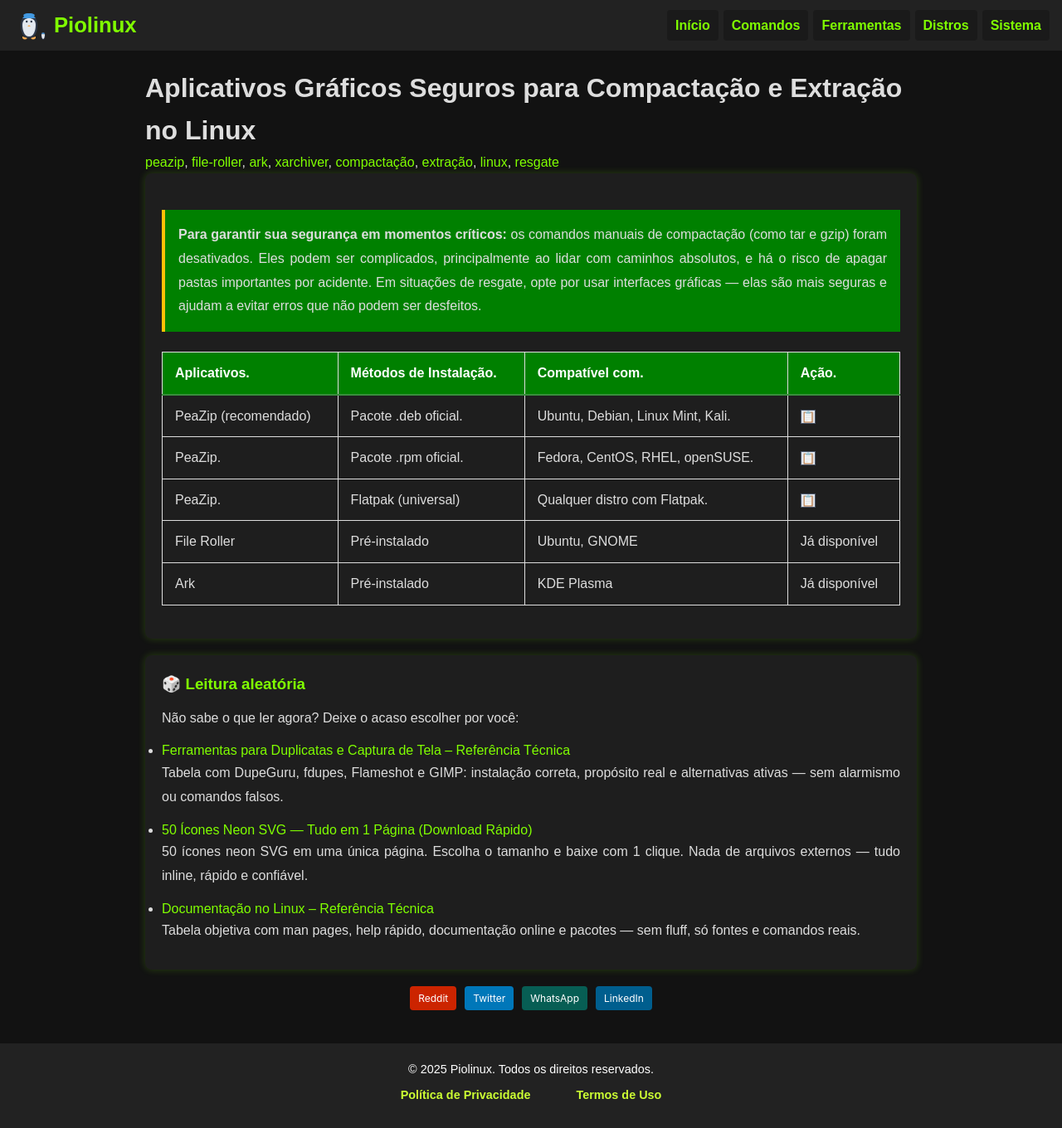
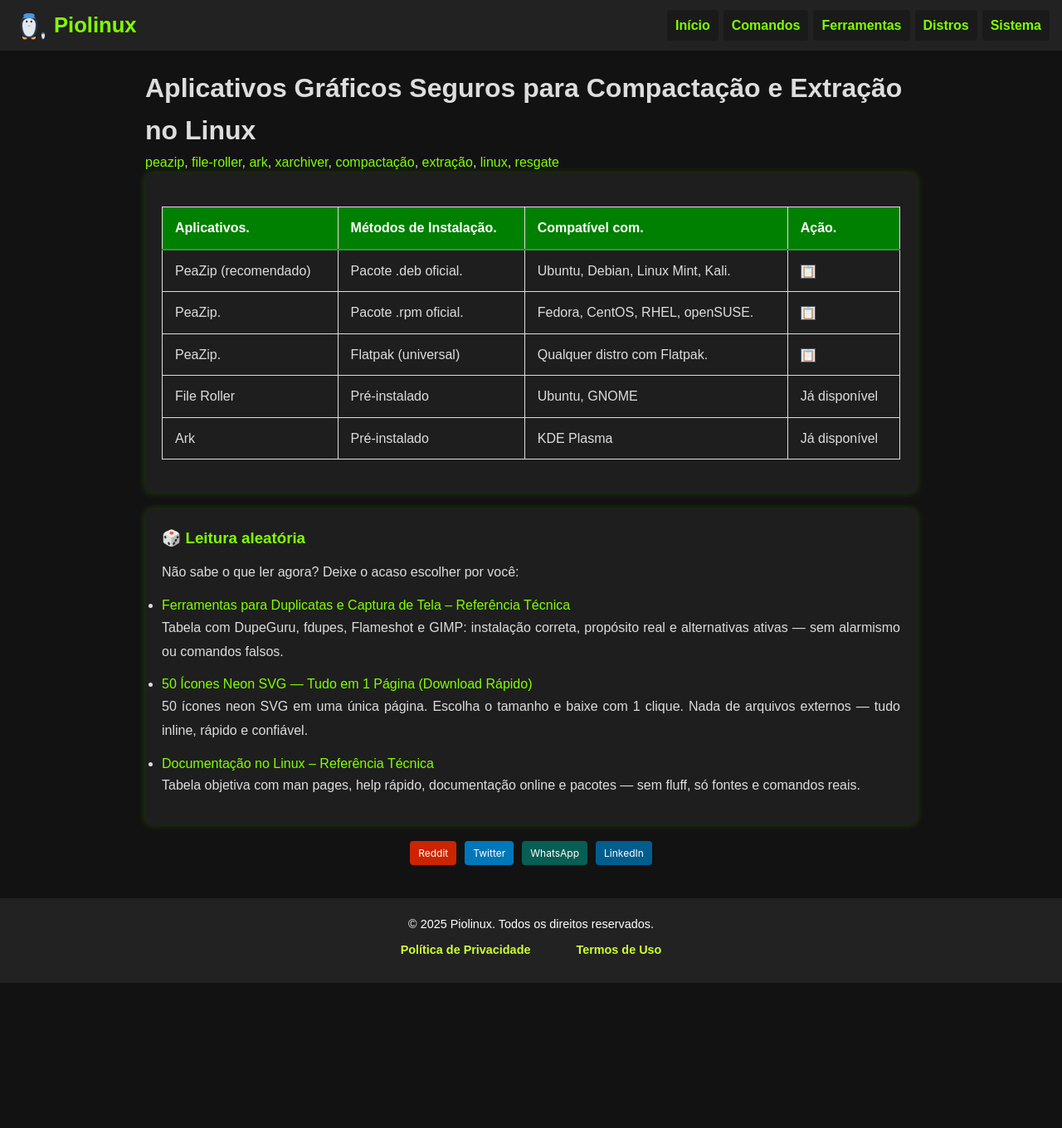
Before and after one commit to Piolinux/piolinux-site, a Jekyll site: the page built from _pages/_comandos/compactacao-e-arquivamento.md, in a window 1280 px wide. Shown: the whole page at 83% size. Built offline with Jekyll 4.4.1, drawn with Linux system fonts in a browser that asks for light colours; after the commit the page ends 1185 px from its top, so only the background shows below that.

Commit message:
Update compactacao-e-arquivamento.md

```diff
--- a/_pages/_comandos/compactacao-e-arquivamento.md
+++ b/_pages/_comandos/compactacao-e-arquivamento.md
@@ -13,9 +13,7 @@ permalink: /aplicativos-graficos-compactacao-linux/
 
 <section>
 
-<p class="notice" style="background: #008000; padding: 1rem; border-left: 4px solid #ffc107; margin: 1.5rem 0;">
-   <strong>Para garantir sua segurança em momentos críticos:</strong> os comandos manuais de compactação (como tar e gzip) foram desativados. Eles podem ser complicados, principalmente ao lidar com caminhos absolutos, e há o risco de apagar pastas importantes por acidente. Em situações de resgate, opte por usar interfaces gráficas — elas são mais seguras e ajudam a evitar erros que não podem ser desfeitos.
-</p>
+
 
 
 
```
